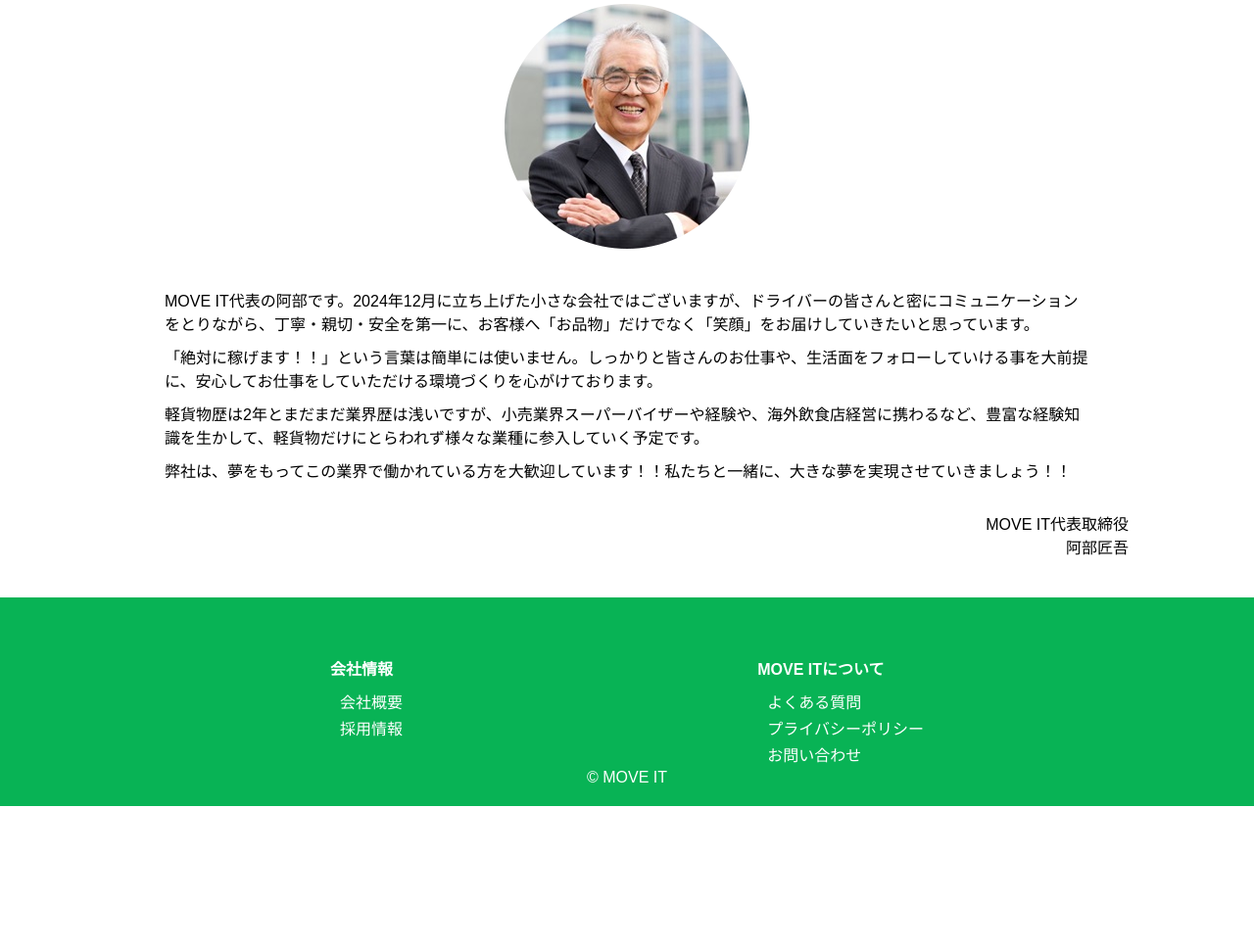
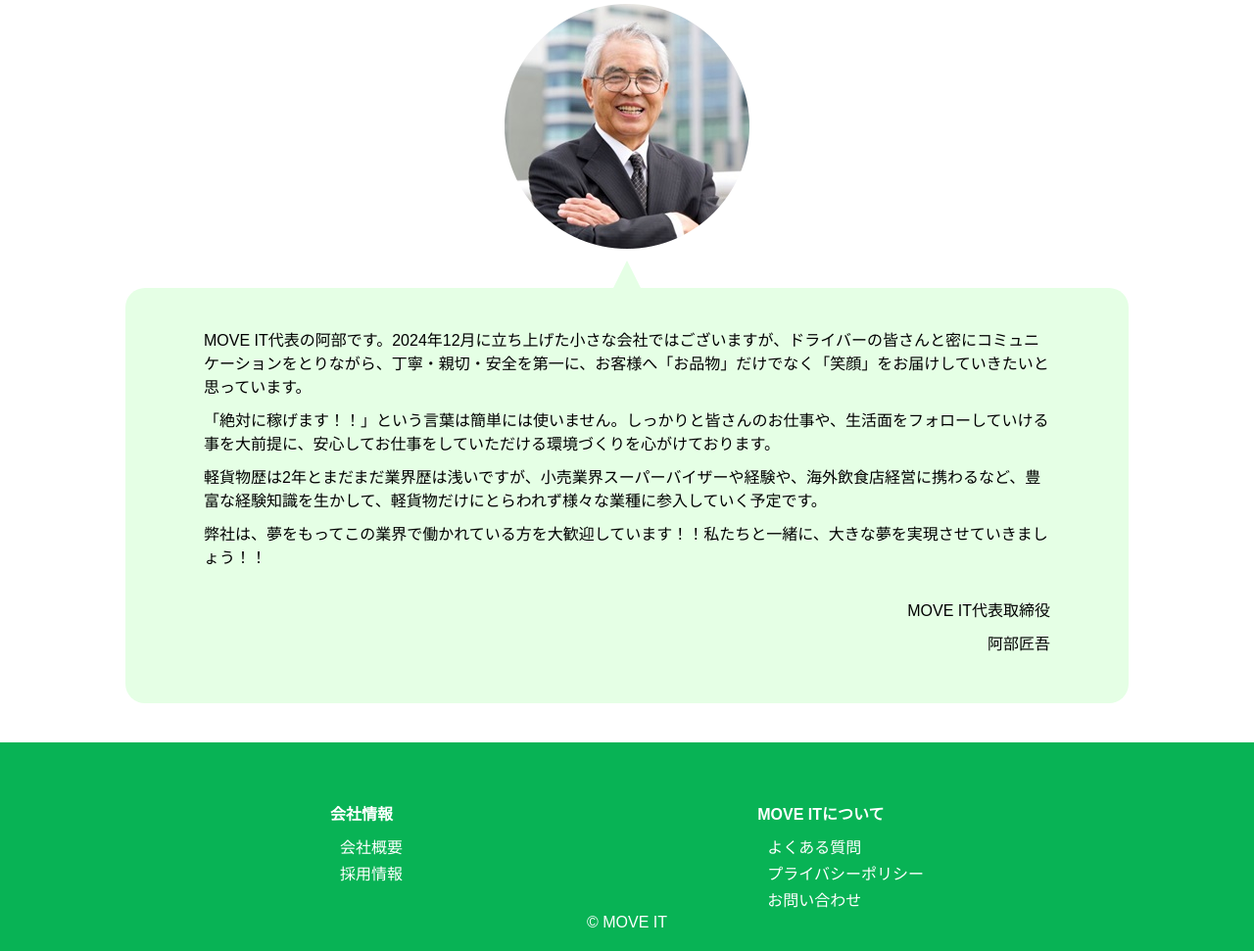
Before and after one commit to takashimomose/move-it, a Laravel app: page /ceo in a window 1280 px wide. Shown: the part 359-1330 px from the top of the page at 98% size. Before the commit the page ends 1182 px from the top, so only its background shows below. Run offline with Laravel 10, Linux system fonts and the light colour scheme; some web fonts are replaced.

Commit message:
CEO画面修正

```diff
--- a/src/public/css/ceo.css
+++ b/src/public/css/ceo.css
@@ -41,12 +41,31 @@
     margin: 40px 0;
 }
 
-.ceo-label .description {
+/* .ceo-label .description {
     text-align: center;
     font-size: 1.625rem;
     color: #000;
     margin-bottom: 20px;
-}
+} */
+
+.balloon {
+    position: relative;
+    background: #E5FFE5;
+    border-radius: 20px;
+    box-sizing: border-box;
+    border-color: #000;
+    padding: 40px;
+  }
+
+  .balloon:before {
+    content: "";
+    position: absolute;
+    top: -43px;
+    left: 50%;
+    margin-left: -15px;
+    border: 15px solid transparent;
+    border-bottom: 30px solid #E5FFE5;
+  }
 
 .ceo-label p {
     font-size: 1rem;
--- a/src/public/css/index.css
+++ b/src/public/css/index.css
@@ -21,7 +21,6 @@
 }
 
 .mainvisual .text .title {
-    font-family: "Noto Sans JP", sans-serif;
     font-size: 3rem;
     font-weight: 700;
     line-height: 1.5;
--- a/src/resources/views/ceo.blade.php
+++ b/src/resources/views/ceo.blade.php
@@ -14,15 +14,21 @@
                     <h2>代表挨拶</h2>
                     {{-- <p class="description">MOVE ITで、軽貨物サービスNo.1を一緒に目指しませんか？</p> --}}
                     <img src="/images/ceo.png" alt="ドライバー未経験の方">
-                    <p>MOVE IT代表の阿部です。2024年12月に立ち上げた小さな会社ではございますが、ドライバーの皆さんと密にコミュニケーションをとりながら、丁寧・親切・安全を第一に、お客様へ「お品物」だけでなく「笑顔」をお届けしていきたいと思っています。</p>
-                    <p>「絶対に稼げます！！」という言葉は簡単には使いません。しっかりと皆さんのお仕事や、生活面をフォローしていける事を大前提に、安心してお仕事をしていただける環境づくりを心がけております。</p>
-                    <p>軽貨物歴は2年とまだまだ業界歴は浅いですが、小売業界スーパーバイザーや経験や、海外飲食店経営に携わるなど、豊富な経験知識を生かして、軽貨物だけにとらわれず様々な業種に参入していく予定です。</p>
-                    <p>弊社は、夢をもってこの業界で働かれている方を大歓迎しています！！私たちと一緒に、大きな夢を実現させていきましょう！！</p>
+                    <div class="balloon">
+                        <p>MOVE
+                            IT代表の阿部です。2024年12月に立ち上げた小さな会社ではございますが、ドライバーの皆さんと密にコミュニケーションをとりながら、丁寧・親切・安全を第一に、お客様へ「お品物」だけでなく「笑顔」をお届けしていきたいと思っています。
+                        </p>
+                        <p>「絶対に稼げます！！」という言葉は簡単には使いません。しっかりと皆さんのお仕事や、生活面をフォローしていける事を大前提に、安心してお仕事をしていただける環境づくりを心がけております。</p>
+                        <p>軽貨物歴は2年とまだまだ業界歴は浅いですが、小売業界スーパーバイザーや経験や、海外飲食店経営に携わるなど、豊富な経験知識を生かして、軽貨物だけにとらわれず様々な業種に参入していく予定です。
+                        </p>
+                        <p>弊社は、夢をもってこの業界で働かれている方を大歓迎しています！！私たちと一緒に、大きな夢を実現させていきましょう！！</p>
+                        <div class="signature">
+                            <p>MOVE IT代表取締役</p>
+                            <p>阿部匠吾</p>
+                        </div>
+                    </div>
                 </div>
-                <div class="signature">
-                    <p>MOVE IT代表取締役</p>
-                    <p>阿部匠吾</p>
-                </div>
+
             </div>
         </section>
     </main>
```
